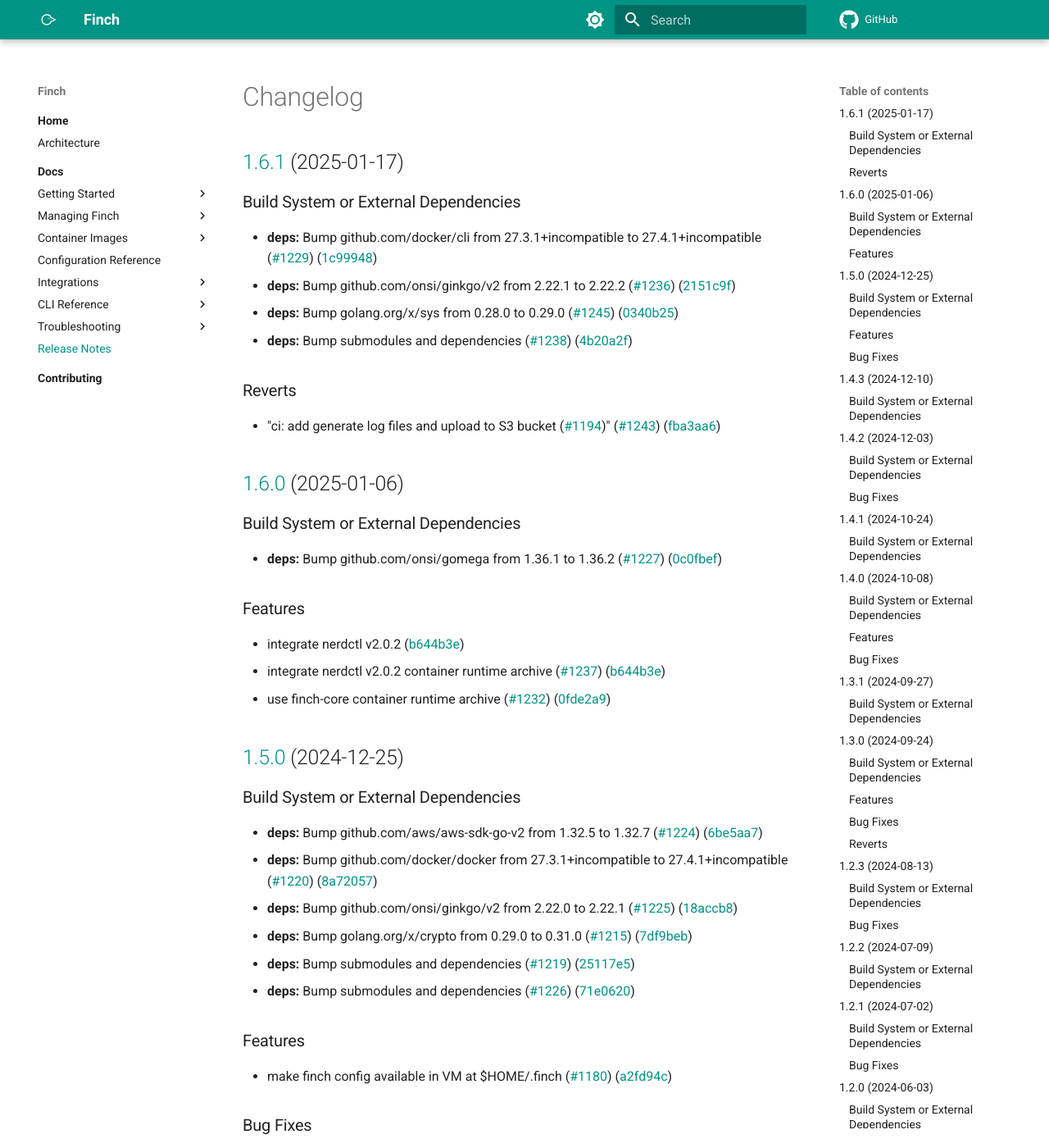
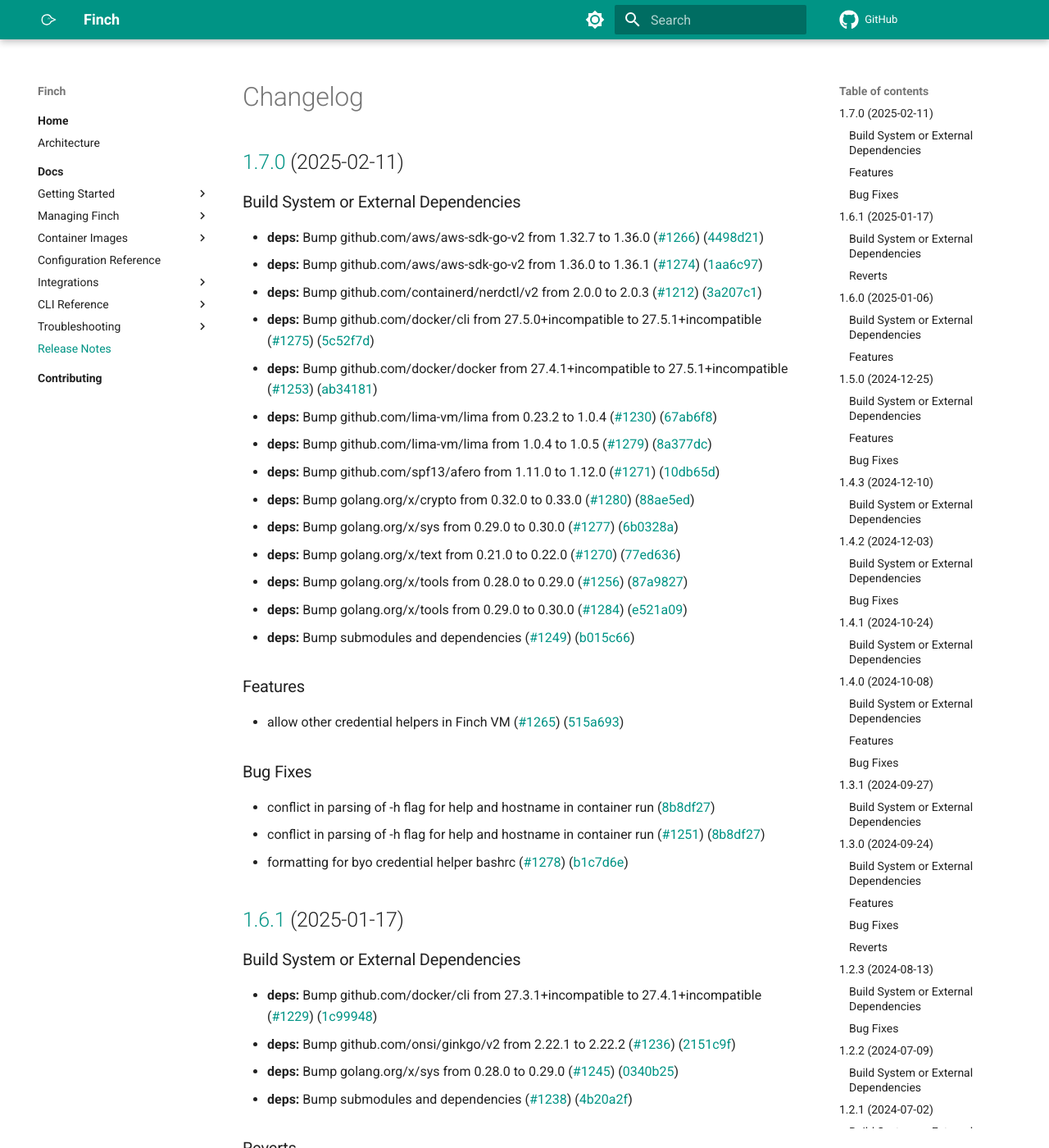
Before and after one commit to runfinch/finch-website, an MkDocs documentation site: the page built from docs/docs/changelog.md, in a window 1280 px wide and 1400 px high. Shown: the whole window at 82% size. Built offline with MkDocs 1.6.1 and Material for MkDocs 9.7.7, drawn with Linux system fonts in a browser that asks for light colours; comment, search, counter and statistics services are not loaded.

Commit message:
[create-pull-request] automated change
Signed-off-by: github-actions[bot] <41898282+github-actions[bot]@users.noreply.github.com>

```diff
--- a/docs/docs/changelog.md
+++ b/docs/docs/changelog.md
@@ -1,4 +1,36 @@
 # Changelog
+
+## [1.7.0](https://github.com/runfinch/finch/compare/v1.6.1...v1.7.0) (2025-02-11)
+
+
+### Build System or External Dependencies
+
+* **deps:** Bump github.com/aws/aws-sdk-go-v2 from 1.32.7 to 1.36.0 ([#1266](https://github.com/runfinch/finch/issues/1266)) ([4498d21](https://github.com/runfinch/finch/commit/4498d214b9bedcfefcc54e176386822dc5158b5a))
+* **deps:** Bump github.com/aws/aws-sdk-go-v2 from 1.36.0 to 1.36.1 ([#1274](https://github.com/runfinch/finch/issues/1274)) ([1aa6c97](https://github.com/runfinch/finch/commit/1aa6c9786af8ca2e03189bf4ad3217ba978c0be1))
+* **deps:** Bump github.com/containerd/nerdctl/v2 from 2.0.0 to 2.0.3 ([#1212](https://github.com/runfinch/finch/issues/1212)) ([3a207c1](https://github.com/runfinch/finch/commit/3a207c171135d96d08083d189f12f5014151e7aa))
+* **deps:** Bump github.com/docker/cli from 27.5.0+incompatible to 27.5.1+incompatible ([#1275](https://github.com/runfinch/finch/issues/1275)) ([5c52f7d](https://github.com/runfinch/finch/commit/5c52f7d632227d4cbf4ed8e7eb553d6e5b18ad36))
+* **deps:** Bump github.com/docker/docker from 27.4.1+incompatible to 27.5.1+incompatible ([#1253](https://github.com/runfinch/finch/issues/1253)) ([ab34181](https://github.com/runfinch/finch/commit/ab34181a43632d86bc1aecc050b10bd39533d8fa))
+* **deps:** Bump github.com/lima-vm/lima from 0.23.2 to 1.0.4 ([#1230](https://github.com/runfinch/finch/issues/1230)) ([67ab6f8](https://github.com/runfinch/finch/commit/67ab6f8532da8d70100338f4546a76ed4ea43cad))
+* **deps:** Bump github.com/lima-vm/lima from 1.0.4 to 1.0.5 ([#1279](https://github.com/runfinch/finch/issues/1279)) ([8a377dc](https://github.com/runfinch/finch/commit/8a377dc4d756d8dd885d6294cc74d705f45e29b0))
+* **deps:** Bump github.com/spf13/afero from 1.11.0 to 1.12.0 ([#1271](https://github.com/runfinch/finch/issues/1271)) ([10db65d](https://github.com/runfinch/finch/commit/10db65d260eefbc39641e69e05c812879e31abcd))
+* **deps:** Bump golang.org/x/crypto from 0.32.0 to 0.33.0 ([#1280](https://github.com/runfinch/finch/issues/1280)) ([88ae5ed](https://github.com/runfinch/finch/commit/88ae5edf1e9375d02cd77f21d9af4bb0bc0dbf80))
+* **deps:** Bump golang.org/x/sys from 0.29.0 to 0.30.0 ([#1277](https://github.com/runfinch/finch/issues/1277)) ([6b0328a](https://github.com/runfinch/finch/commit/6b0328a5db7f56472b7ac21a936f20eeacee15fa))
+* **deps:** Bump golang.org/x/text from 0.21.0 to 0.22.0 ([#1270](https://github.com/runfinch/finch/issues/1270)) ([77ed636](https://github.com/runfinch/finch/commit/77ed63680888f32336b6c5cc05bd82ed4c03ca07))
+* **deps:** Bump golang.org/x/tools from 0.28.0 to 0.29.0 ([#1256](https://github.com/runfinch/finch/issues/1256)) ([87a9827](https://github.com/runfinch/finch/commit/87a982753d86025777b7ec1c5a64cf60df5e52cb))
+* **deps:** Bump golang.org/x/tools from 0.29.0 to 0.30.0 ([#1284](https://github.com/runfinch/finch/issues/1284)) ([e521a09](https://github.com/runfinch/finch/commit/e521a09c9c2c7640f345f3a9f204164ac44d5cd1))
+* **deps:** Bump submodules and dependencies ([#1249](https://github.com/runfinch/finch/issues/1249)) ([b015c66](https://github.com/runfinch/finch/commit/b015c6684f820c55ded83924d0861ff22f22f31b))
+
+
+### Features
+
+* allow other credential helpers in Finch VM ([#1265](https://github.com/runfinch/finch/issues/1265)) ([515a693](https://github.com/runfinch/finch/commit/515a6931f9a7ae861b383e0d8ae5113bb01c1081))
+
+
+### Bug Fixes
+
+* conflict in parsing of -h flag for help and hostname in container run ([8b8df27](https://github.com/runfinch/finch/commit/8b8df27d697d749746c84d913660419284aff9b6))
+* conflict in parsing of -h flag for help and hostname in container run  ([#1251](https://github.com/runfinch/finch/issues/1251)) ([8b8df27](https://github.com/runfinch/finch/commit/8b8df27d697d749746c84d913660419284aff9b6))
+* formatting for byo credential helper bashrc ([#1278](https://github.com/runfinch/finch/issues/1278)) ([b1c7d6e](https://github.com/runfinch/finch/commit/b1c7d6ee715965c6bc0897bea0f7e0559ad7dd07))
 
 ## [1.6.1](https://github.com/runfinch/finch/compare/v1.6.0...v1.6.1) (2025-01-17)
 
```
Also changed, not shown: docs/docs/cli-reference/finch_logs.md (+13 -0 lines).
